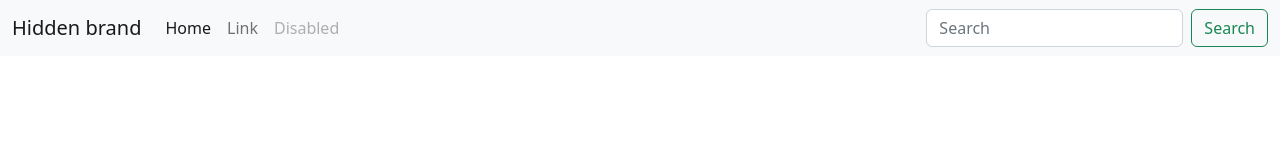
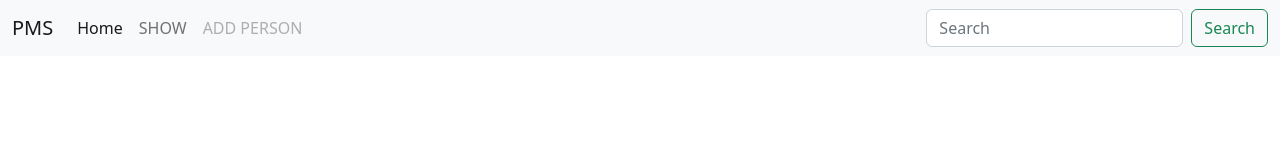
Before and after one commit to sahilmahla/sessional-assessment-2, a plain HTML site: page index.html in a window 1280 px wide. Drawn offline with nearby package versions, Linux system fonts and the light colour scheme.

Commit message:
Implemented Responsive Nav Bar using Bootstrap

```diff
--- a/index.html
+++ b/index.html
@@ -15,16 +15,16 @@
             <span class="navbar-toggler-icon"></span>
           </button>
           <div class="collapse navbar-collapse" id="navbarTogglerDemo01">
-            <a class="navbar-brand" href="#">Hidden brand</a>
+            <a class="navbar-brand" href="#">PMS</a>
             <ul class="navbar-nav me-auto mb-2 mb-lg-0">
               <li class="nav-item">
                 <a class="nav-link active" aria-current="page" href="#">Home</a>
               </li>
               <li class="nav-item">
-                <a class="nav-link" href="#">Link</a>
+                <a class="nav-link" href="#">SHOW</a>
               </li>
               <li class="nav-item">
-                <a class="nav-link disabled">Disabled</a>
+                <a class="nav-link disabled">ADD PERSON</a>
               </li>
             </ul>
             <form class="d-flex" role="search">
@@ -34,6 +34,5 @@
           </div>
         </div>
       </nav>
-
  </body>
 </html>
```
